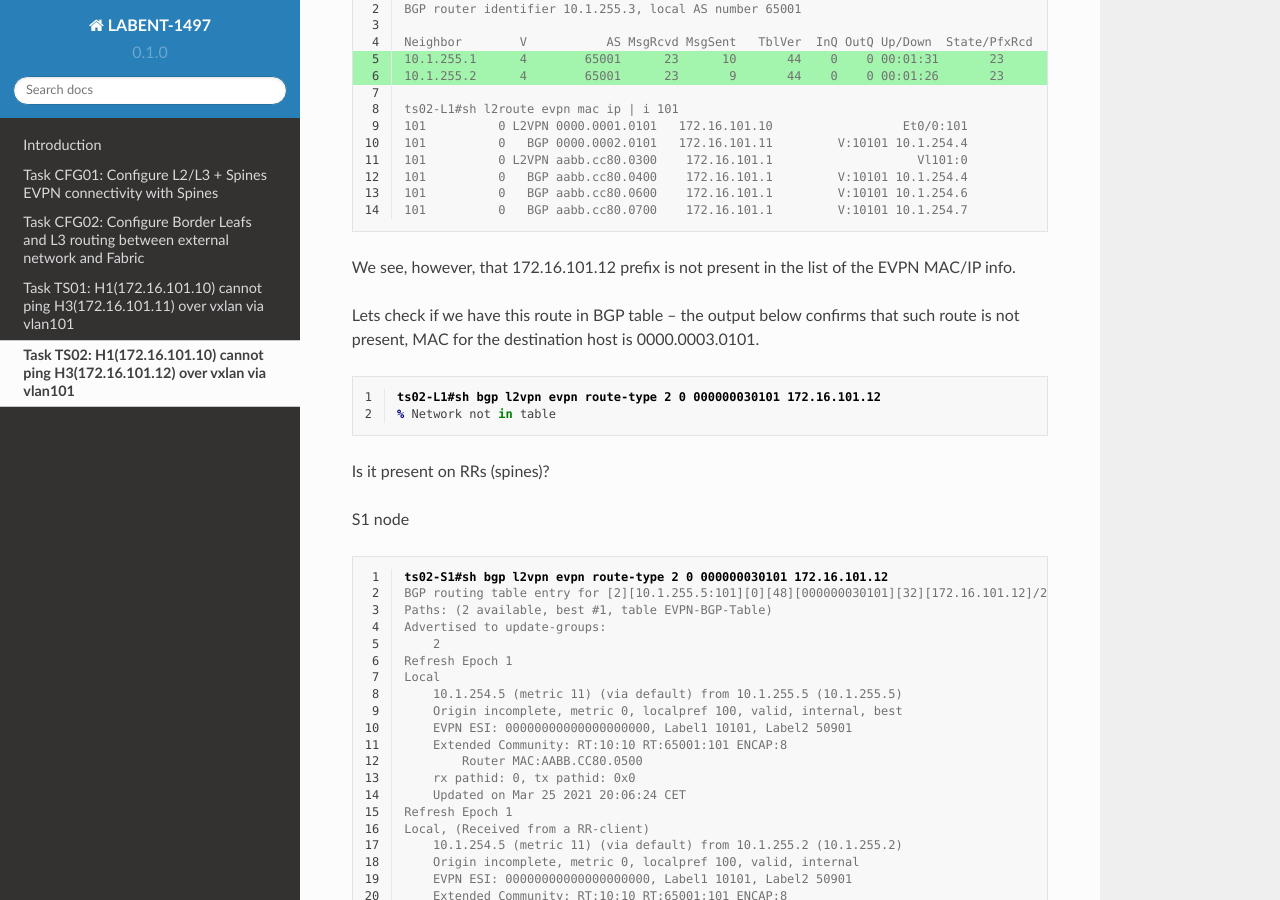
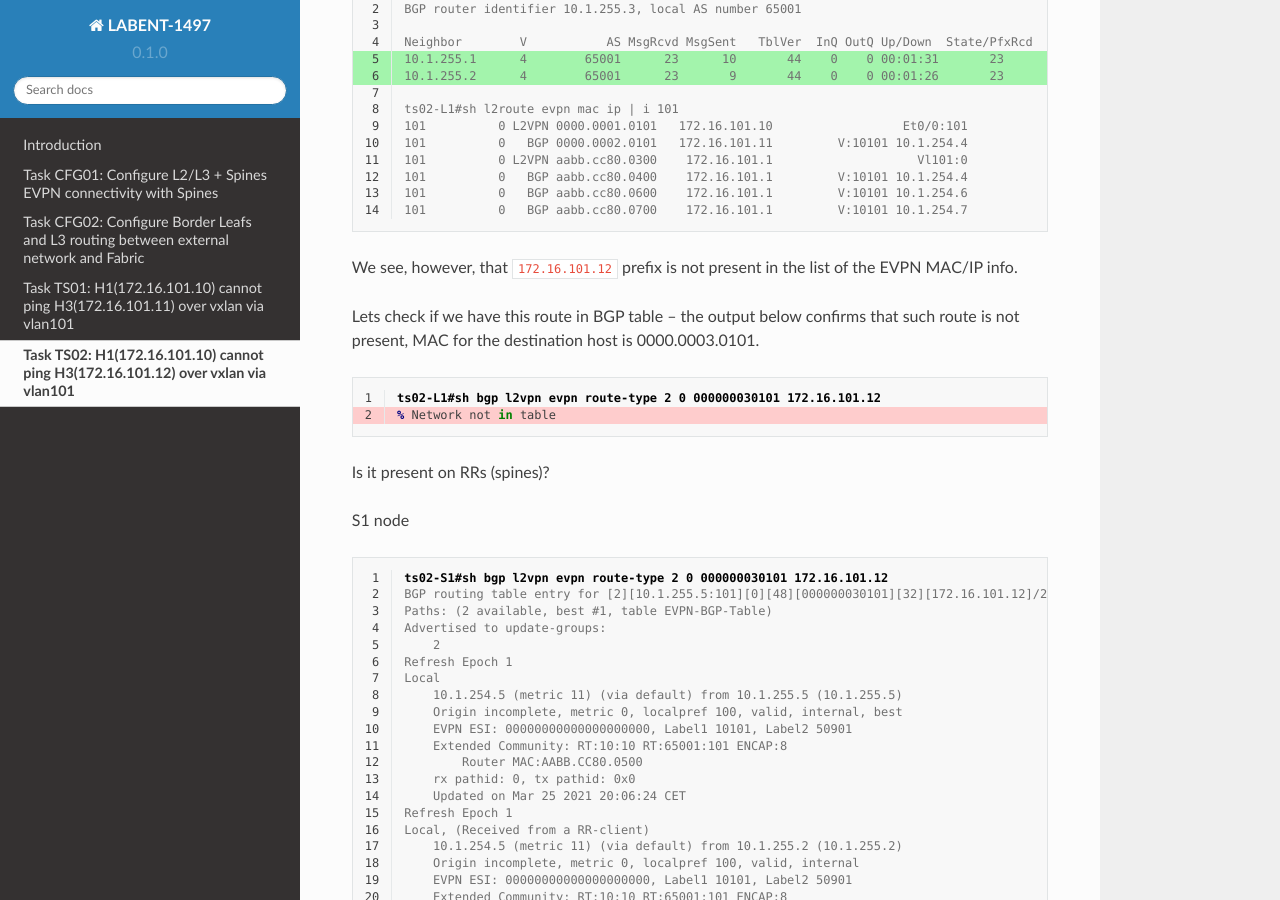
Before and after one commit to dvishchu/labent-1497, a Sphinx documentation site: the page built from docs/source/task_04.rst, in a window 1280 px wide and 900 px high, scrolled down 1474 px. Built offline with Sphinx 7.4.7 and the Read the Docs theme 2.0.0, drawn with Linux system fonts in a browser that asks for light colours; part of the change alters nothing that is shown.

```diff
--- a/docs/source/task_04.rst
+++ b/docs/source/task_04.rst
@@ -68,13 +68,14 @@ BGP is up as well and receives prefixes from neighbors.
     101          0   BGP aabb.cc80.0600    172.16.101.1         V:10101 10.1.254.6
     101          0   BGP aabb.cc80.0700    172.16.101.1         V:10101 10.1.254.7
 
-We see, however, that 172.16.101.12 prefix is not present in the list of the EVPN MAC/IP info.
+We see, however, that ``172.16.101.12`` prefix is not present in the list of the EVPN MAC/IP info.
 
 Lets check if we have this route in BGP table – the output below confirms that such route is not present, MAC for the destination host is 0000.0003.0101.
 
 .. code-block:: console
     :linenos:
-    :class: highlight-command
+    :emphasize-lines: 2
+    :class: highlight-command emphasize-hll
 
     ts02-L1#sh bgp l2vpn evpn route-type 2 0 000000030101 172.16.101.12
     % Network not in table
```
